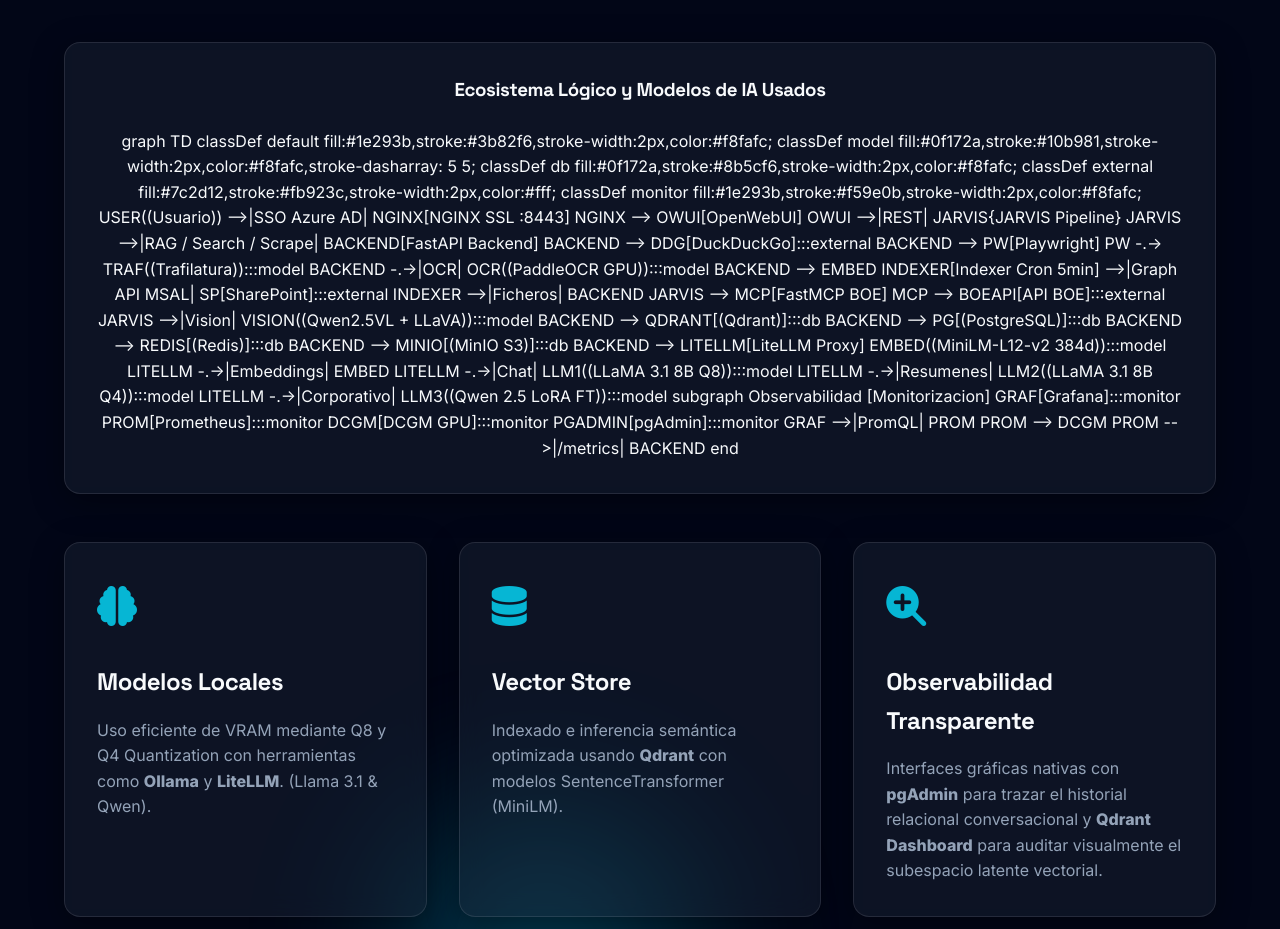
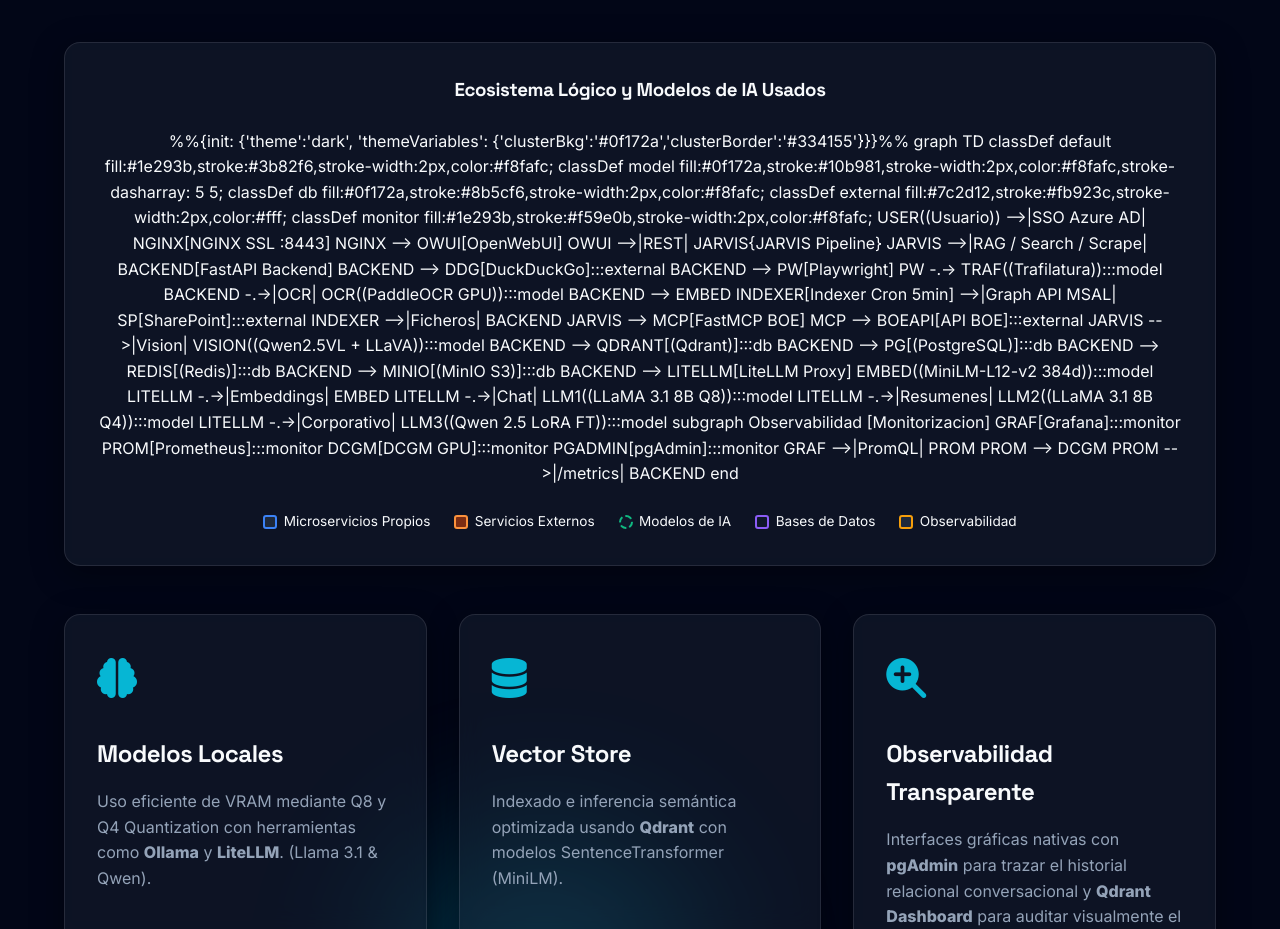
Before and after one commit to acidxlemons/TFG-JARVIS, a plain HTML site: page github_pages/index.html in a window 1280 px wide. Shown: the part 960-1889 px from the top of the page. Drawn offline with Linux system fonts and the light colour scheme; a script that the page names is missing.

Commit message:
fix(docs): dark subgraph background and add color legend to architecture diagram

```diff
--- a/github_pages/index.html
+++ b/github_pages/index.html
@@ -80,6 +80,7 @@
                 style="margin-bottom: 3rem; padding: 2rem; border-radius: 16px; overflow-x: auto;">
                 <h3 class="text-center" style="margin-bottom: 1.5rem;">Ecosistema Lógico y Modelos de IA Usados</h3>
                 <div class="mermaid text-center" style="font-family: 'Inter', sans-serif;">
+                    %%{init: {'theme':'dark', 'themeVariables': {'clusterBkg':'#0f172a','clusterBorder':'#334155'}}}%%
                     graph TD
                     classDef default fill:#1e293b,stroke:#3b82f6,stroke-width:2px,color:#f8fafc;
                     classDef model fill:#0f172a,stroke:#10b981,stroke-width:2px,color:#f8fafc,stroke-dasharray: 5 5;
@@ -128,6 +129,24 @@
                     PROM --> DCGM
                     PROM -->|/metrics| BACKEND
                     end
+                </div>
+                <div
+                    style="display:flex; flex-wrap:wrap; justify-content:center; gap:1.5rem; margin-top:1.5rem; font-size:0.85rem;">
+                    <span style="display:flex; align-items:center; gap:0.4rem;"><span
+                            style="width:14px;height:14px;border-radius:3px;background:#1e293b;border:2px solid #3b82f6;display:inline-block;"></span>
+                        Microservicios Propios</span>
+                    <span style="display:flex; align-items:center; gap:0.4rem;"><span
+                            style="width:14px;height:14px;border-radius:3px;background:#7c2d12;border:2px solid #fb923c;display:inline-block;"></span>
+                        Servicios Externos</span>
+                    <span style="display:flex; align-items:center; gap:0.4rem;"><span
+                            style="width:14px;height:14px;border-radius:50%;background:#0f172a;border:2px dashed #10b981;display:inline-block;"></span>
+                        Modelos de IA</span>
+                    <span style="display:flex; align-items:center; gap:0.4rem;"><span
+                            style="width:14px;height:14px;border-radius:3px;background:#0f172a;border:2px solid #8b5cf6;display:inline-block;"></span>
+                        Bases de Datos</span>
+                    <span style="display:flex; align-items:center; gap:0.4rem;"><span
+                            style="width:14px;height:14px;border-radius:3px;background:#1e293b;border:2px solid #f59e0b;display:inline-block;"></span>
+                        Observabilidad</span>
                 </div>
             </div>
 
```
